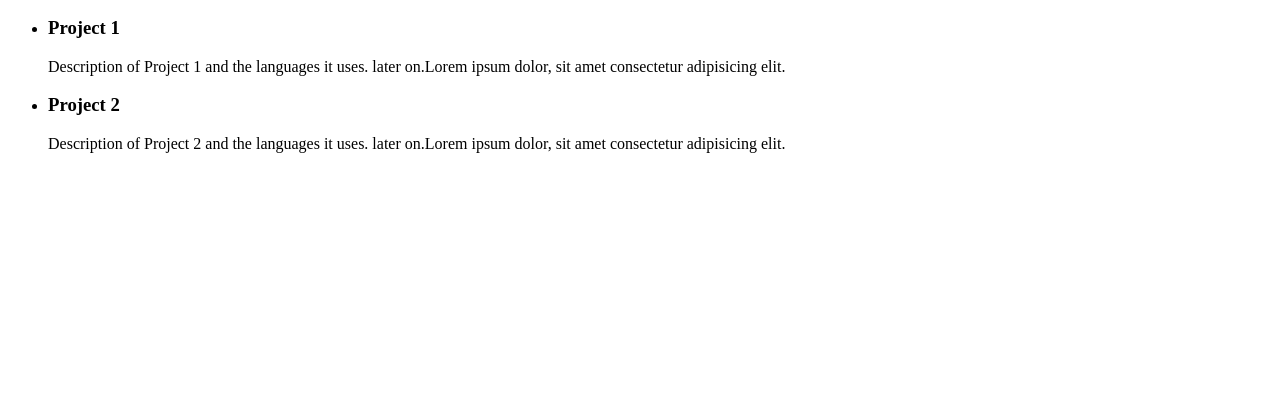
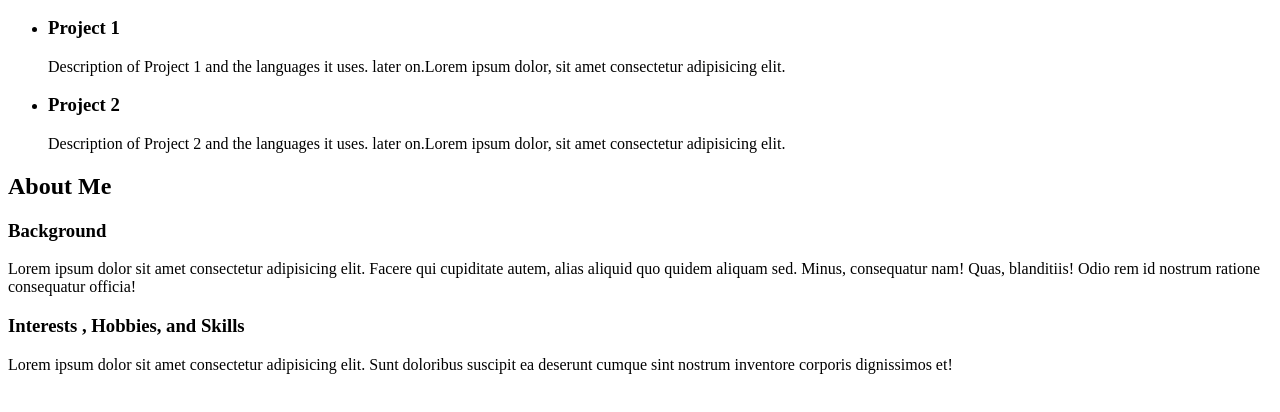
Before and after one commit to ramiisinportland/portfolio2023, a plain HTML site: page index.html in a window 1280 px wide. Shown: the part 110-522 px from the top of the page. Drawn offline with Linux system fonts and the light colour scheme.

```diff
--- a/index.html
+++ b/index.html
@@ -18,15 +18,26 @@
               <p>Description of Project 1 and the languages it uses. later on.Lorem ipsum dolor, sit amet consectetur adipisicing elit. </p>
             </li>
 
-             <li>
+            <li>
               <h3>Project 2</h3>
               <p>Description of Project 2 and the languages it uses. later on.Lorem ipsum dolor, sit amet consectetur adipisicing elit. </p>
             </li>
           </ul>
+        </section>
 
-
-
-      </section>
+        <section id="about-me">
+          <h2>About Me</h2>
+          <div>
+            <h3>Background</h3>
+              <p>Lorem ipsum dolor sit amet consectetur adipisicing elit. Facere qui cupiditate autem, alias aliquid quo quidem aliquam sed. Minus, consequatur nam! Quas, blanditiis! Odio rem id nostrum ratione consequatur officia!
+              </p>
+            </div>
+            <div>
+              <h3>Interests , Hobbies, and Skills</h3>
+                <p>Lorem ipsum dolor sit amet consectetur adipisicing elit. Sunt doloribus suscipit ea deserunt cumque sint nostrum inventore corporis dignissimos et!
+                </p>
+            </div>
+        </section>
     </main>
 </body>
 </html>
```
